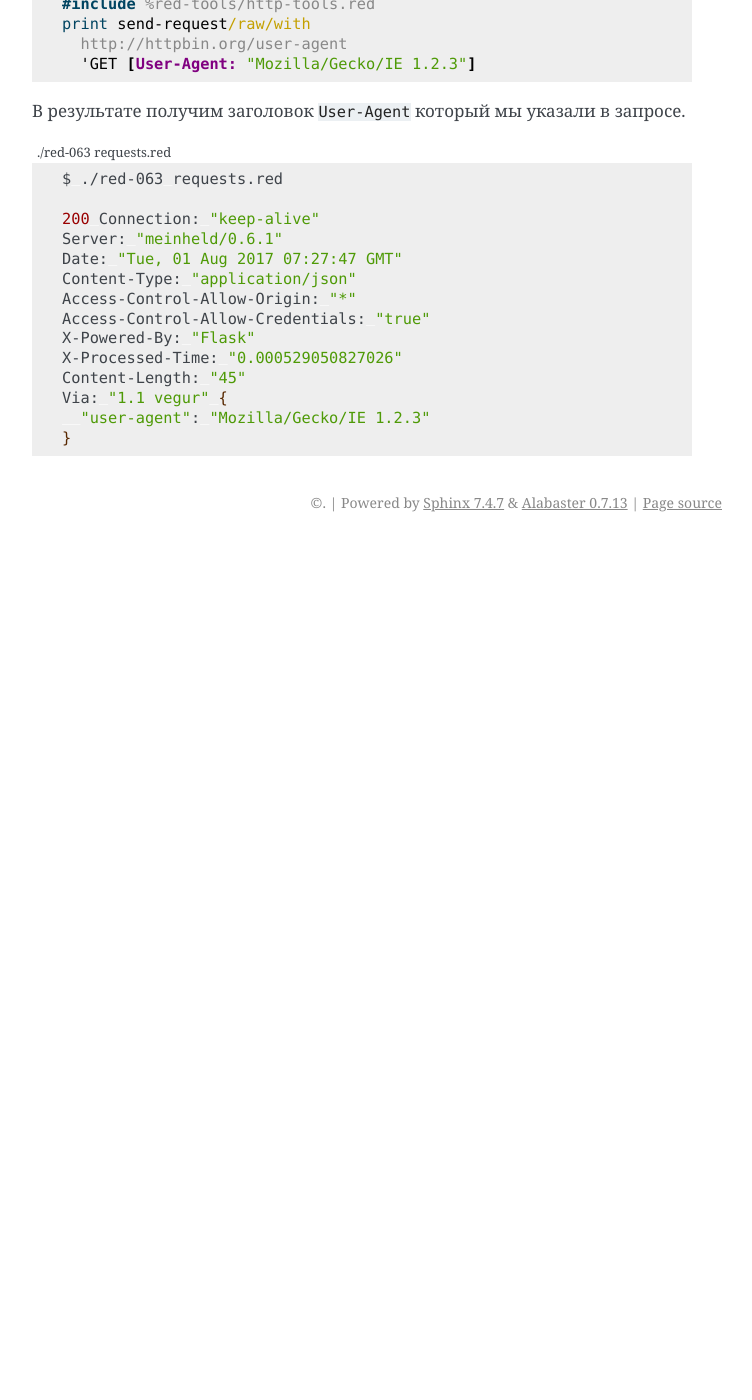
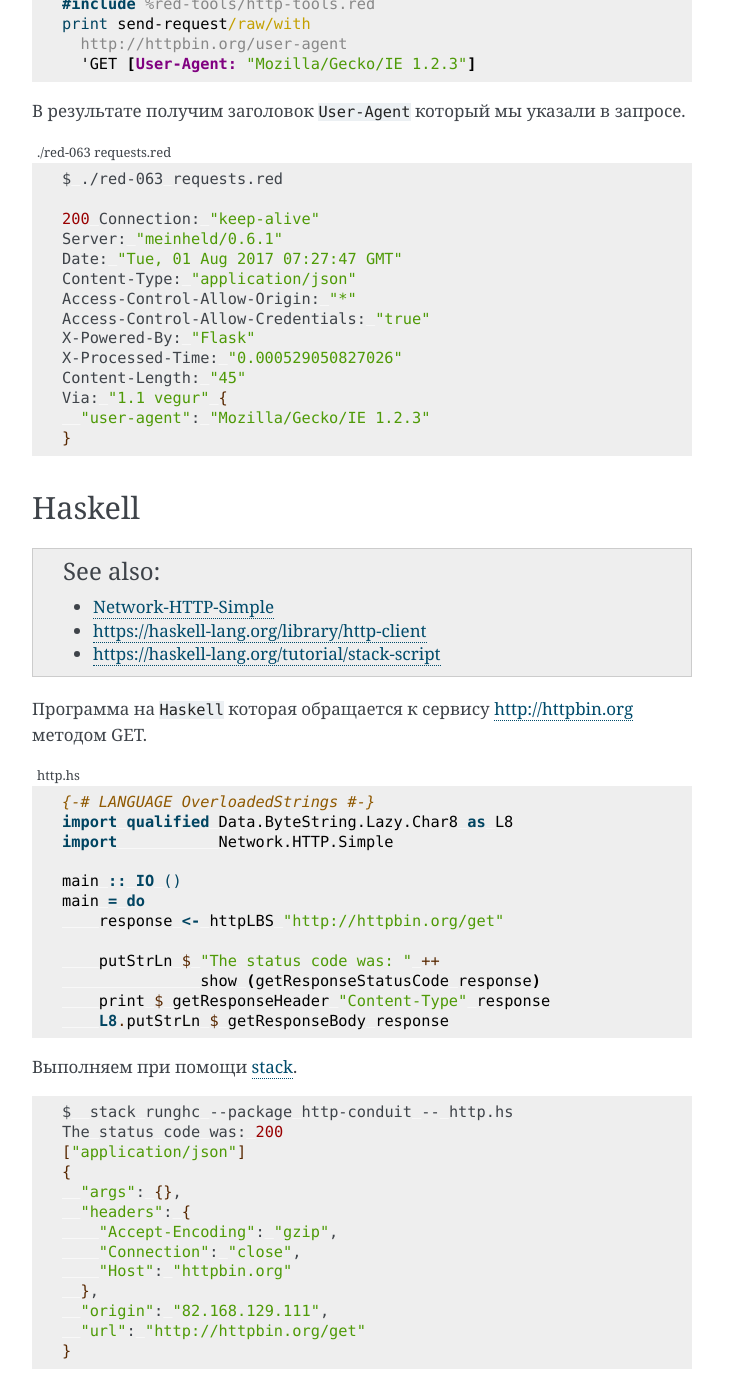
Before and after one commit to ustu/lectures.net, a Sphinx documentation site: the page built from docs/net/requests-other.rst, in a window 1280 px wide and 1400 px high, scrolled down 9645 px. Shown: the whole window, without its empty margins (388-1140 px from the left). Built offline with Sphinx 7.4.7, drawn with Linux system fonts in a browser that asks for light colours; cross-references to code outside the pages are shown as plain code; before the commit the page ends 10187 px from its top, so only the background shows below that.

Commit message:
++haskell

```diff
--- a/docs/net/requests-other.rst
+++ b/docs/net/requests-other.rst
@@ -512,3 +512,50 @@ http-tool
     Via: "1.1 vegur" {
       "user-agent": "Mozilla/Gecko/IE 1.2.3"
     }
+
+Haskell
+-------
+
+.. seealso::
+
+    * `Network-HTTP-Simple
+      <https://hackage.haskell.org/package/http-conduit-2.2.3.2/docs/Network-HTTP-Simple.html>`_
+    * https://haskell-lang.org/library/http-client
+    * https://haskell-lang.org/tutorial/stack-script
+
+Программа на ``Haskell`` которая обращается к сервису http://httpbin.org
+методом GET.
+
+.. code-block:: haskell
+    :caption: http.hs
+
+    {-# LANGUAGE OverloadedStrings #-}
+    import qualified Data.ByteString.Lazy.Char8 as L8
+    import           Network.HTTP.Simple
+
+    main :: IO ()
+    main = do
+        response <- httpLBS "http://httpbin.org/get"
+
+        putStrLn $ "The status code was: " ++
+                   show (getResponseStatusCode response)
+        print $ getResponseHeader "Content-Type" response
+        L8.putStrLn $ getResponseBody response
+
+Выполняем при помощи `stack <https://haskellstack.org/>`_.
+
+.. code-block:: bash
+
+    $  stack runghc --package http-conduit -- http.hs
+    The status code was: 200
+    ["application/json"]
+    {
+      "args": {},
+      "headers": {
+        "Accept-Encoding": "gzip",
+        "Connection": "close",
+        "Host": "httpbin.org"
+      },
+      "origin": "82.168.129.111",
+      "url": "http://httpbin.org/get"
+    }
```
